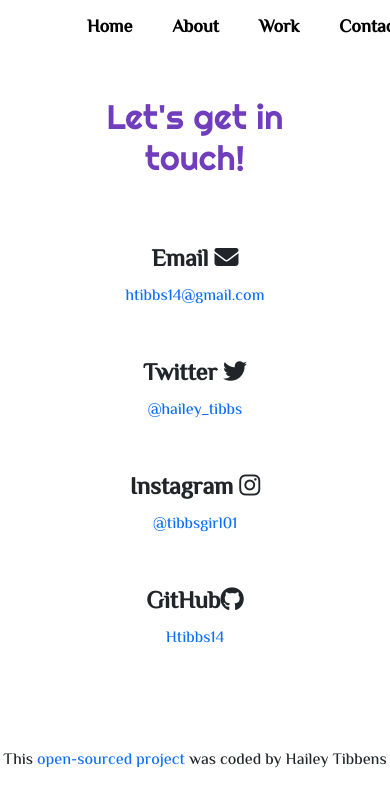
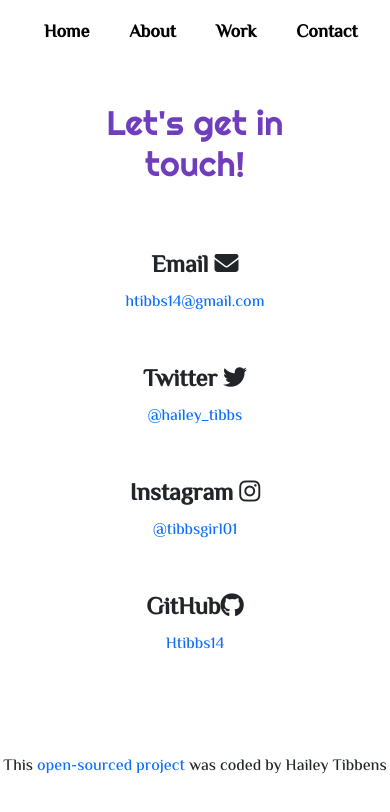
Before and after one commit to Htibbs14/Portfolio-project, a plain HTML site: page contact.html in a window 390 px wide. Drawn offline with nearby package versions, Linux system fonts and the light colour scheme; a web font is replaced by a local one.

Commit message:
Fixed some responsiveness

```diff
--- a/contact.html
+++ b/contact.html
@@ -34,6 +34,8 @@
     <title>Contact Hailey Tibbens</title>
   </head>
   <body>
+<div class="container nav-container">
+      <div class="row">
         <nav class="d-flex justify-content-between">
           <div>
             <h5 class="d-none d-lg-flex">
@@ -59,6 +61,8 @@
             </ul>
           </div>
         </nav>
+      </div>
+    </div>
     <div class="container-content container">
       <div class="content">
         <h1 class="text-center mb-5">Let's get in touch!</h1>
@@ -86,7 +90,7 @@
         </p>
       </div>
     </div>
-     <p class="text-center fs-6 mt-3 mb-5">
+     <p class="footer-p text-center fs-6 mt-3 mb-5">
           This
           <a href="https://github.com/Htibbs14/Portfolio-project" target="_blank"
             >open-sourced project</a
--- a/styles/project.css
+++ b/styles/project.css
@@ -3,7 +3,6 @@
     --main-heading-font: 'Righteous', cursive;
     --default-font: "El Messiri";
 }
-
 h2 {
     font-family: var(--default-font);
     font-weight: 800;
@@ -36,17 +35,10 @@ img {
     border: 1px solid var( --primary-color);
 }
 
-nav {
-    padding: 15px;
-}
-
-nav ul {
-    margin: 0;
-}
 
 nav li {
     list-style: none;
-    margin-left: 40px;
+   margin-right: 40px;
 font-size: 18px;
 font-weight: 600;
 font-family: var(--default-font);
@@ -97,6 +89,9 @@ iframe {
     border-radius: 4px;
 }
 
+.nav-container {
+    margin-top: 20px;
+}
 .hero a:hover, footer .btn:hover, .content a:hover {
     border: 1px solid var( --primary-color);
     background: white;
@@ -115,7 +110,8 @@ iframe {
 
 .hero {
   background: linear-gradient(109.6deg, rgba(0, 0, 0, 0.93) 11.2%, rgb(63, 61, 61) 78.9%);
-  padding: 150px 20px;
+  padding: 150px;
+  max-width: 100%;
   text-align: center;
   background-image: url(https://s3.amazonaws.com/shecodesio-production/uploads/files/000/028/781/original/resizedbg2.jpg?1646713969);
 }
@@ -245,7 +241,7 @@ color: var( --primary-color);
         margin: 50px;
     }
     .hero {
-        padding: 80px 70px;
+        padding: 80px;
     }
     .hero h2 {
         font-size: 18px;
@@ -259,13 +255,17 @@ color: var( --primary-color);
 }
 .container-content {
     text-align: center;
-    padding: 30px;
+    padding: 30px 0;
 }
 .container-content h1 {
     font-size: 40px;
 }
 .container-content a {
     margin-bottom: 30px;
+}
+
+.footer-p {
+    font-size: 14px;
 }
 
 .content h1 {
@@ -279,10 +279,6 @@ footer i {
     font-size: 20px;
 }
 
-nav ul {
-    display: block;
-    margin: 0 auto;
-}
 }
 /*rgb(14%, 19%, 37%)
 /*rgb(52%, 80%, 92%)
```
Also changed, not shown: about.html (+6 -2 lines), index.html (+2 -2 lines), work.html (+6 -2 lines). Lines whose indentation alone changed are shown as unchanged.
